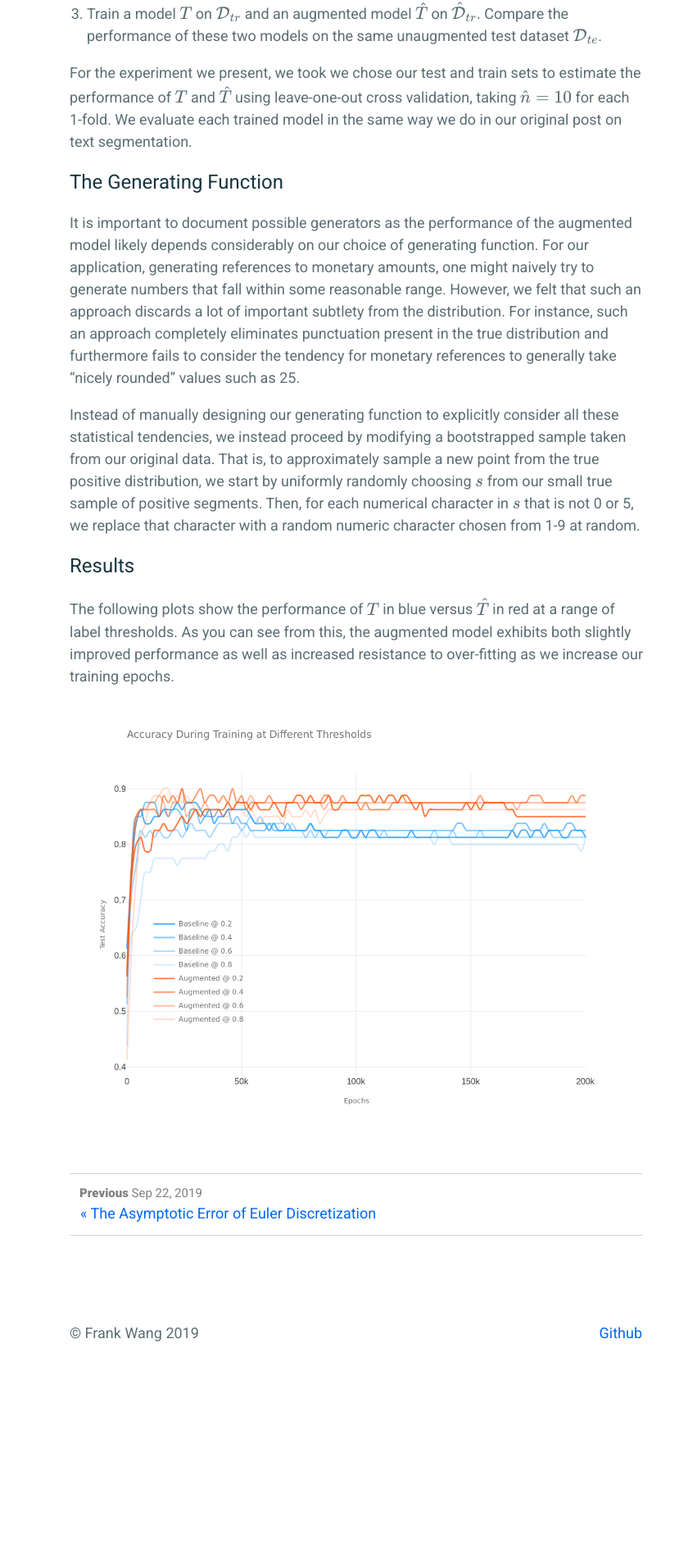
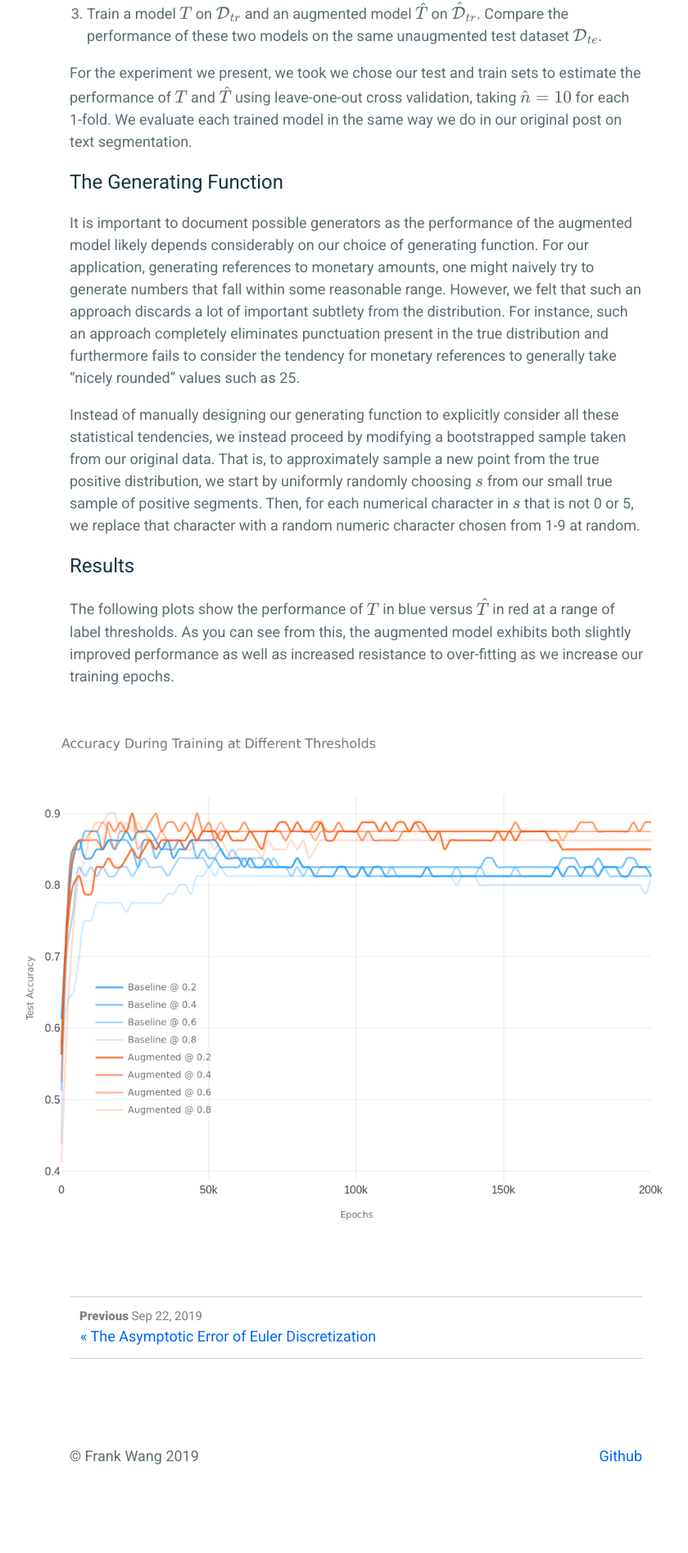
Before and after one commit to frankwang95/frankwang95.github.io, a Jekyll site: the page built from _posts/2019-12-03-simple-text-augmentation-experiment.md, in a window 1280 px wide. Shown: the part 1799-3693 px from the top of the page at 82% size, without its empty margins (205-1045 px from the left). Built offline with Jekyll 4.4.1, drawn with Linux system fonts in a browser that asks for light colours; formulas are drawn with MathJax 3; before the commit the page ends 3543 px from its top, so only the background shows below that.

```diff
--- a/_posts/2019-12-03-simple-text-augmentation-experiment.md
+++ b/_posts/2019-12-03-simple-text-augmentation-experiment.md
@@ -38,4 +38,4 @@ Instead of manually designing our generating function to explicitly consider all
 ## Results
 The following plots show the performance of $$T$$ in blue versus $$\hat T$$ in red at a range of label thresholds. As you can see from this, the augmented model exhibits both slightly improved performance as well as increased resistance to over-fitting as we increase our training epochs.
 
-<img src="https://raw.githubusercontent.com/frankwang95/frankwang95.github.io/master/assets/text-augmenting-comparison-training-curves.png">
+<img style="max-width: 900px; margin: 0 0 0 -100px;" src="https://raw.githubusercontent.com/frankwang95/frankwang95.github.io/master/assets/text-augmenting-comparison-training-curves.png">
```
Also changed, not shown: _posts/2019-06-01-semantic-entity-segmentation-dataset.md (+1 -1 lines).
